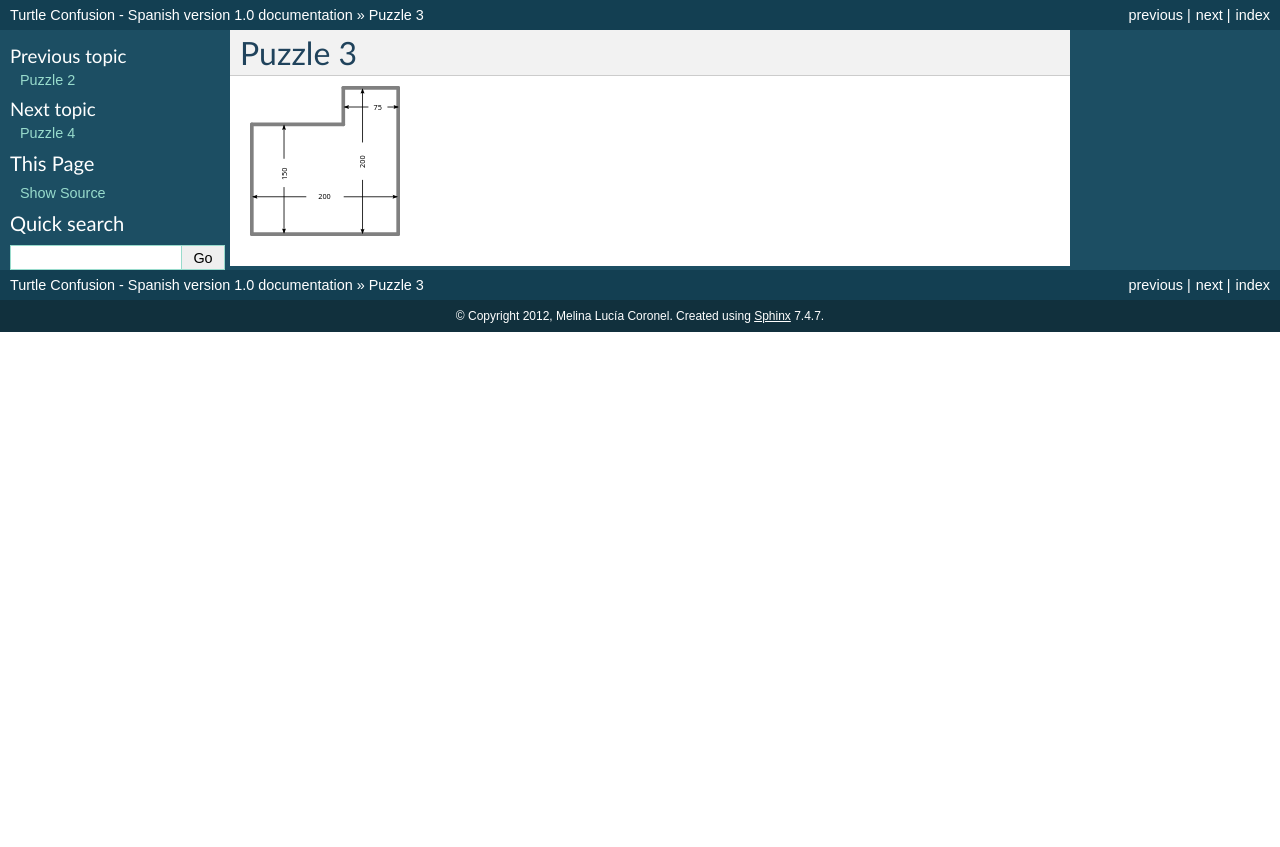
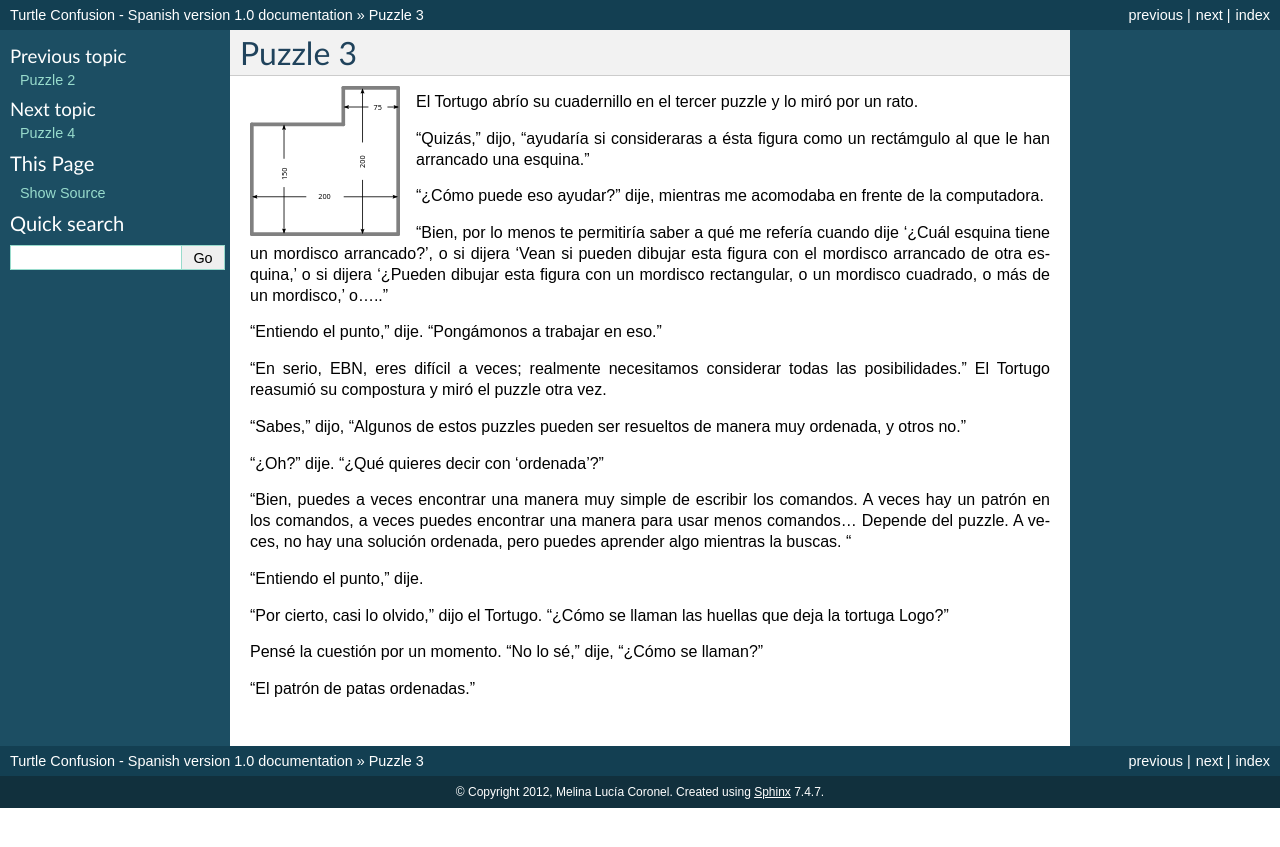
Before and after one commit to humitos/turtle-confusion-es, a Sphinx documentation site: the page built from docs/puzzle-03.rst, in a window 1280 px wide. Shown: the top 847 px of the page. Built offline with Sphinx 7.4.7, drawn with Linux system fonts in a browser that asks for light colours.

Commit message:
Translation puzzle 3 finished

```diff
--- a/docs/puzzle-03.rst
+++ b/docs/puzzle-03.rst
@@ -7,3 +7,29 @@
    :scale: 50 %
    :alt: Puzzle 3
    :align: left
+
+El Tortugo abrío su cuadernillo en el tercer puzzle y lo miró por un rato.
+
+"Quizás," dijo, "ayudaría si consideraras a ésta figura como un rectámgulo al que le han arrancado una esquina."
+
+"¿Cómo puede eso ayudar?" dije, mientras me acomodaba en frente de la computadora.
+
+"Bien, por lo menos te permitiría saber a qué me refería cuando dije '¿Cuál esquina tiene un mordisco arrancado?', o si dijera 'Vean si pueden dibujar esta figura con el mordisco arrancado de otra esquina,' o si dijera '¿Pueden dibujar esta figura con un mordisco rectangular, o un mordisco cuadrado, o más de un mordisco,' o....."
+
+"Entiendo el punto," dije. "Pongámonos a trabajar en eso."
+
+"En serio, EBN, eres difícil a veces; realmente necesitamos considerar todas las posibilidades." El Tortugo reasumió su compostura y miró el puzzle otra vez.
+
+"Sabes," dijo, "Algunos de estos puzzles pueden ser resueltos de manera muy ordenada, y otros no."
+
+"¿Oh?" dije. "¿Qué quieres decir con 'ordenada'?"
+
+"Bien, puedes a veces encontrar una manera muy simple de escribir los comandos. A veces hay un patrón en los comandos, a veces puedes encontrar una manera para usar menos comandos... Depende del puzzle. A veces, no hay una solución ordenada, pero puedes aprender algo mientras la buscas. "
+
+"Entiendo el punto," dije.
+
+"Por cierto, casi lo olvido," dijo el Tortugo. "¿Cómo se llaman las huellas que deja la tortuga Logo?"
+
+Pensé la cuestión por un momento. "No lo sé," dije, "¿Cómo se llaman?"
+
+"El patrón de patas ordenadas."
```
